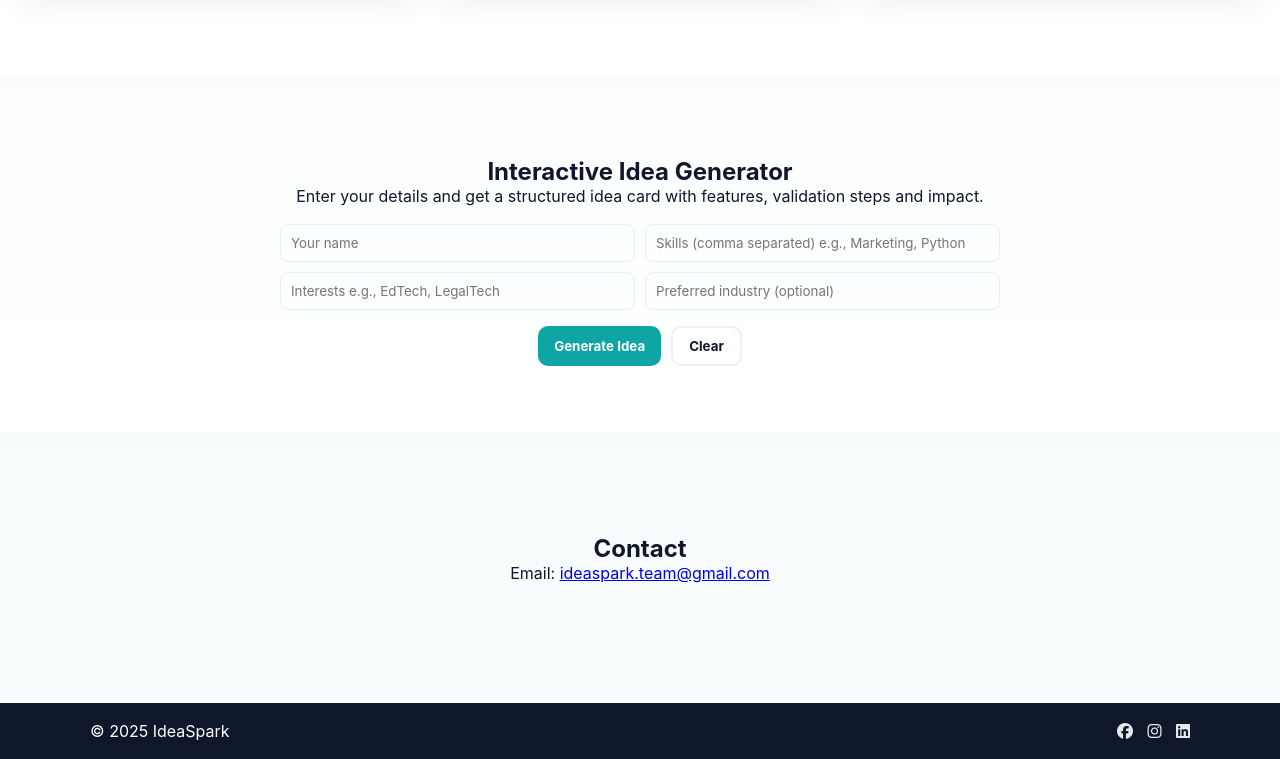
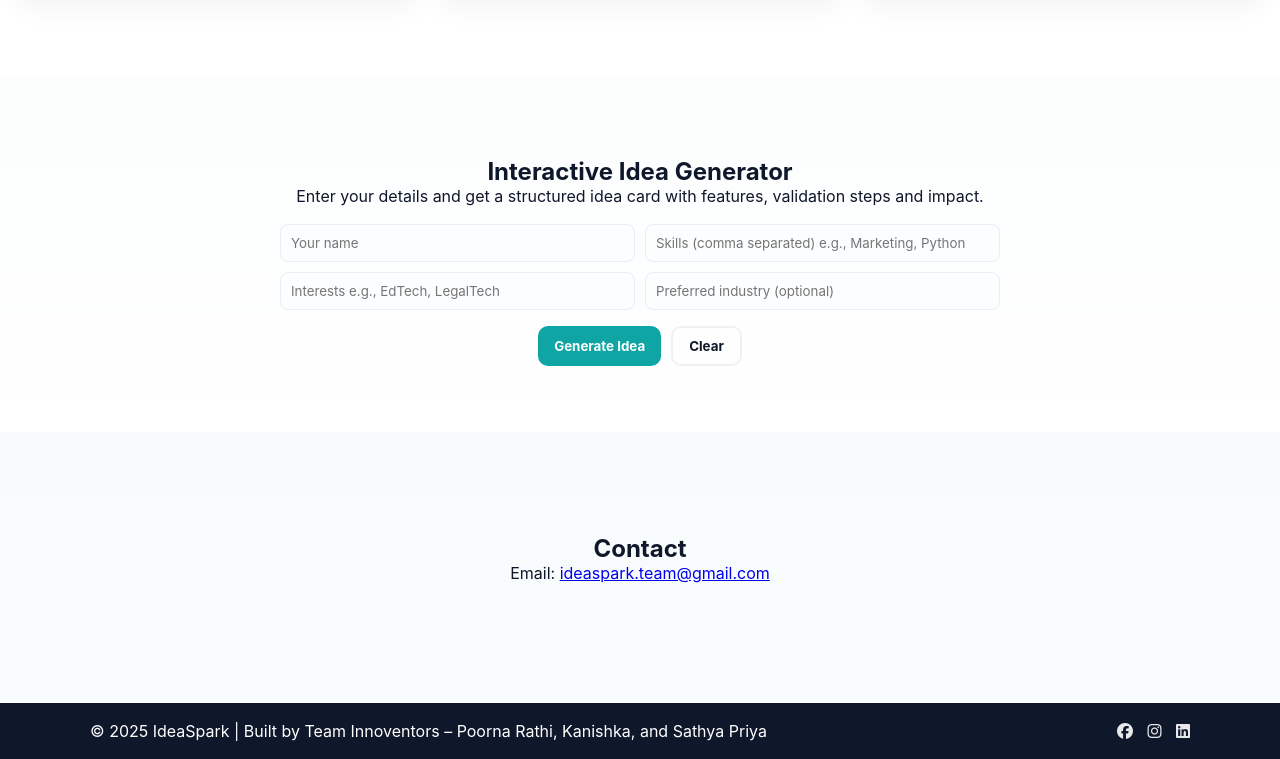
Before and after one commit to POORNARATHI-14/ideaspark, a website: page public/index.html in a window 1280 px wide. Shown: the part 1168-1927 px from the top of the page. Drawn offline with Linux system fonts and the light colour scheme.

Commit message:
Update index.html

```diff
--- a/public/index.html
+++ b/public/index.html
@@ -85,7 +85,7 @@
 
 <footer>
   <div class="footer-inner">
-    <p>© 2025 IdeaSpark </p>
+    <p>© 2025 IdeaSpark | Built by Team Innoventors – Poorna Rathi, Kanishka, and Sathya Priya</p>
     <div class="social">
       <a href="#" aria-label="facebook"><i class="fab fa-facebook"></i></a>
       <a href="#" aria-label="instagram"><i class="fab fa-instagram"></i></a>
```
